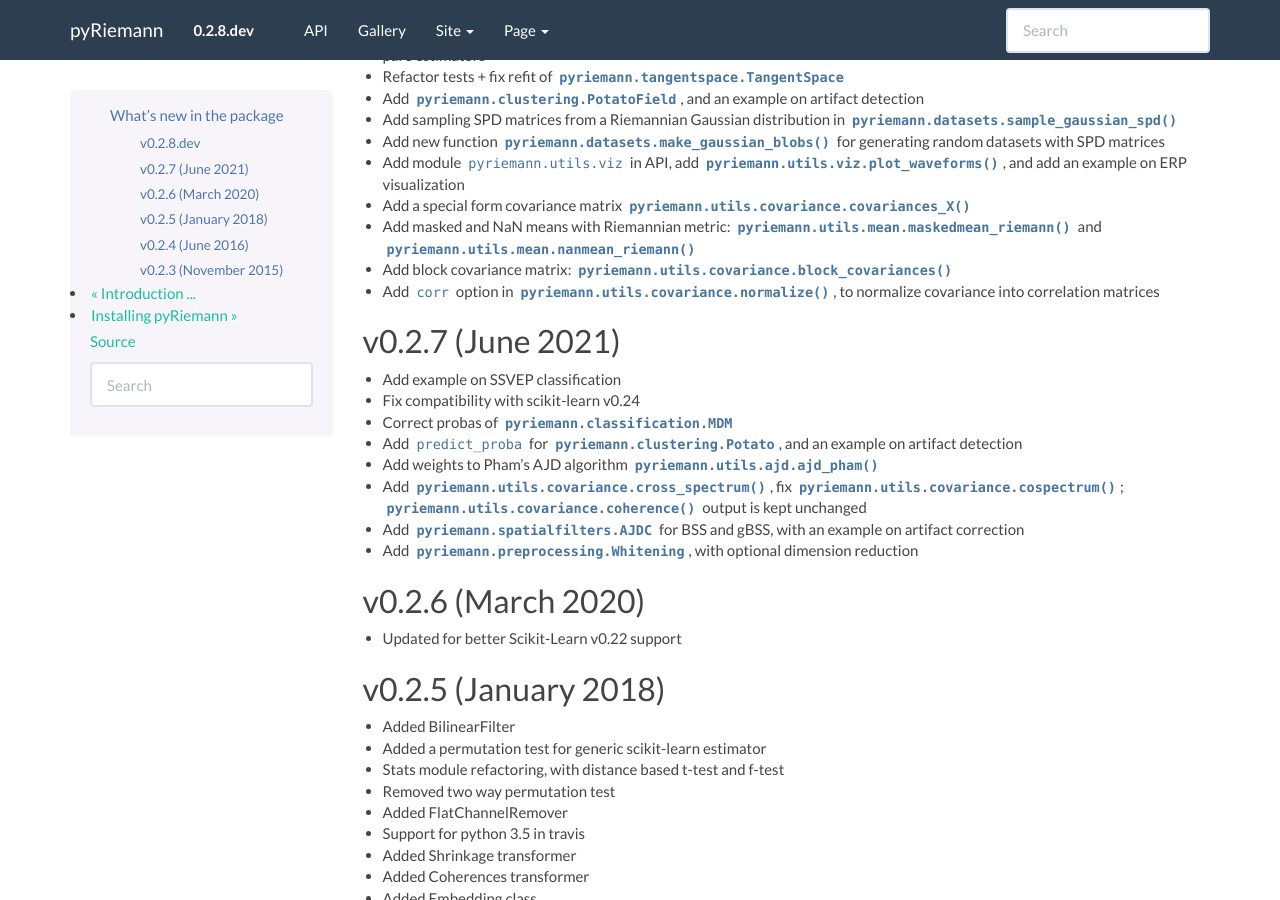
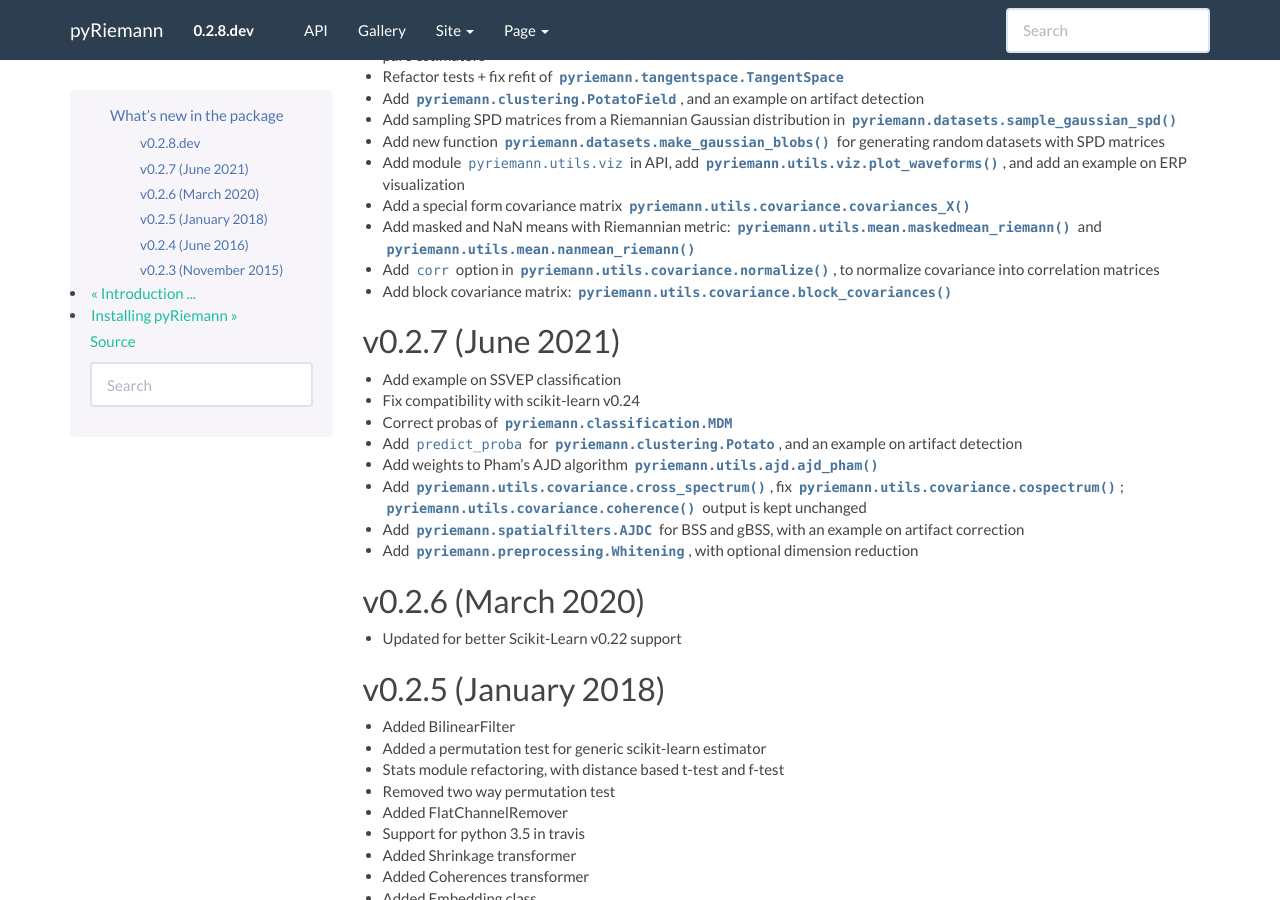
Before and after one commit to pyRiemann/pyRiemann, a Sphinx documentation site: the page built from doc/whatsnew.rst, in a window 1280 px wide and 900 px high, scrolled down 350 px. Built offline with Sphinx 7.4.7, drawn with Linux system fonts in a browser that asks for light colours; formulas are drawn with MathJax 3; pages that are not in the unit, such as notebooks, are missing from menus.

```diff
--- a/doc/whatsnew.rst
+++ b/doc/whatsnew.rst
@@ -36,9 +36,9 @@ v0.2.8.dev
 
 - Add masked and NaN means with Riemannian metric: :func:`pyriemann.utils.mean.maskedmean_riemann` and :func:`pyriemann.utils.mean.nanmean_riemann`
 
+- Add ``corr`` option in :func:`pyriemann.utils.covariance.normalize`, to normalize covariance into correlation matrices
+
 - Add block covariance matrix: :func:`pyriemann.utils.covariance.block_covariances`
-
-- Add ``corr`` option in :func:`pyriemann.utils.covariance.normalize`, to normalize covariance into correlation matrices
 
 v0.2.7 (June 2021)
 ------------------
```
